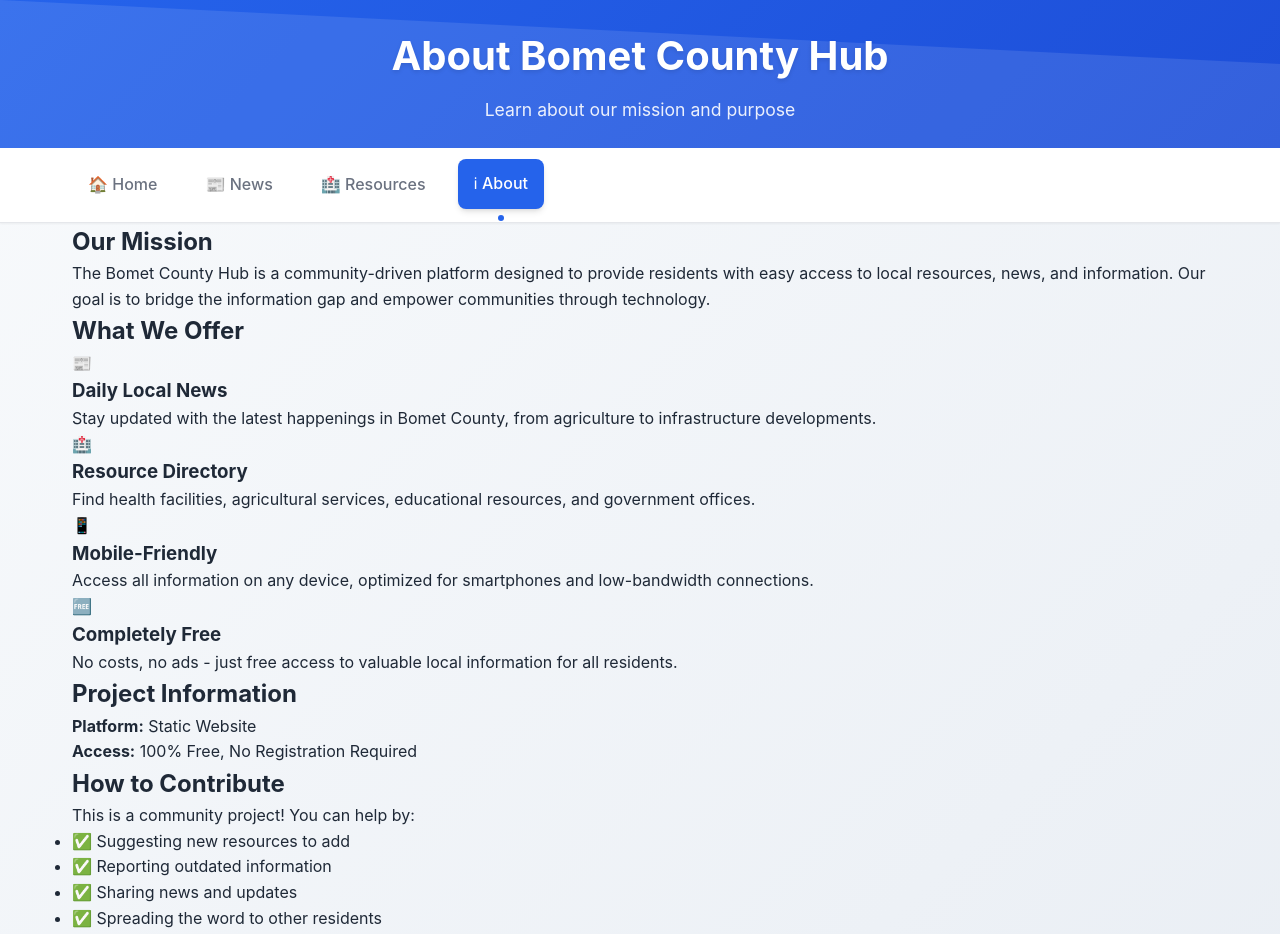
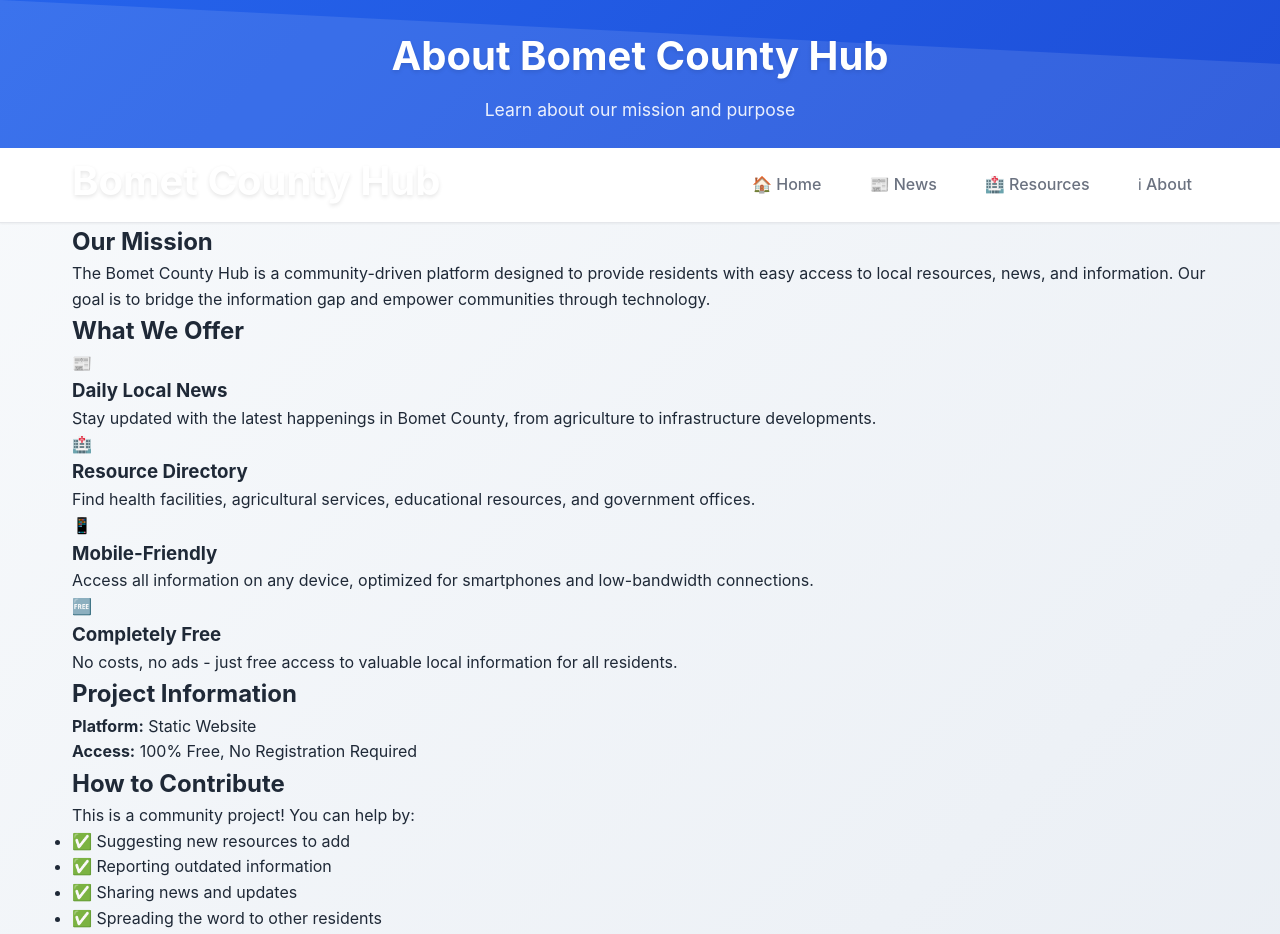
Before and after one commit to kipkoechemmanuelgit-cmyk/bometgossipclub, a plain HTML site: page about.html in a window 1280 px wide. Shown: the top 934 px of the page. Drawn offline with Linux system fonts and the light colour scheme.

Commit message:
Update about.html

```diff
--- a/about.html
+++ b/about.html
@@ -28,16 +28,24 @@
     </header>
 
     <!-- Navigation -->
-    <nav class="navbar">
-        <div class="container">
+   <nav class="navbar">
+    <div class="container">
+        <div class="navbar-container">
+            <!-- Logo Section (shown when minimized) -->
+            <div class="logo-section minimized-logo">
+                <div class="site-title">Bomet County Hub</div>
+            </div>
+
+            <!-- Navigation Links -->
             <div class="nav-links">
                 <a href="index.html" class="nav-link">🏠 Home</a>
                 <a href="news.html" class="nav-link">📰 News</a>
                 <a href="resources.html" class="nav-link">🏥 Resources</a>
-                <a href="about.html" class="nav-link active">ℹ About</a>
+                <a href="about.html" class="nav-link">ℹ About</a>
             </div>
         </div>
-    </nav>
+    </div>
+</nav>
 
     <!-- Main Content -->
     <main class="main-content">
@@ -180,4 +188,5 @@
     <!-- JavaScript -->
     <script src="js/app.js"></script>
 </body>
+
 </html>
```
